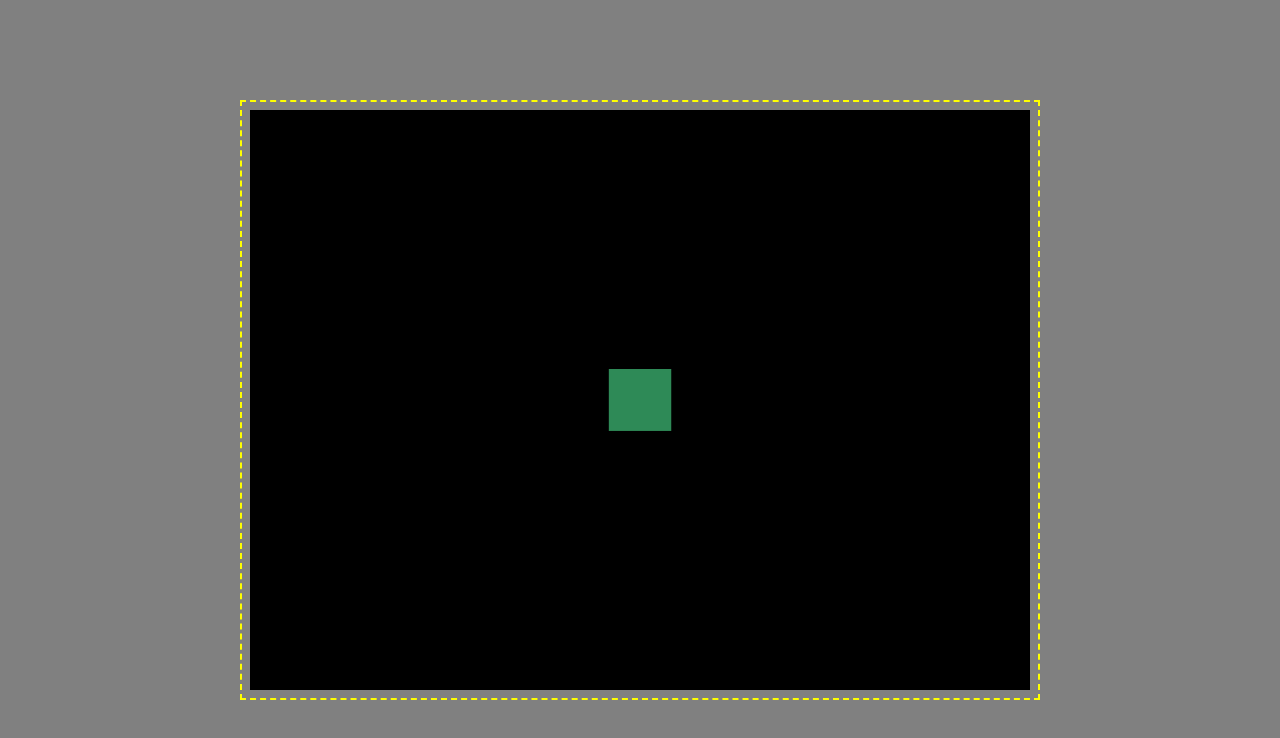
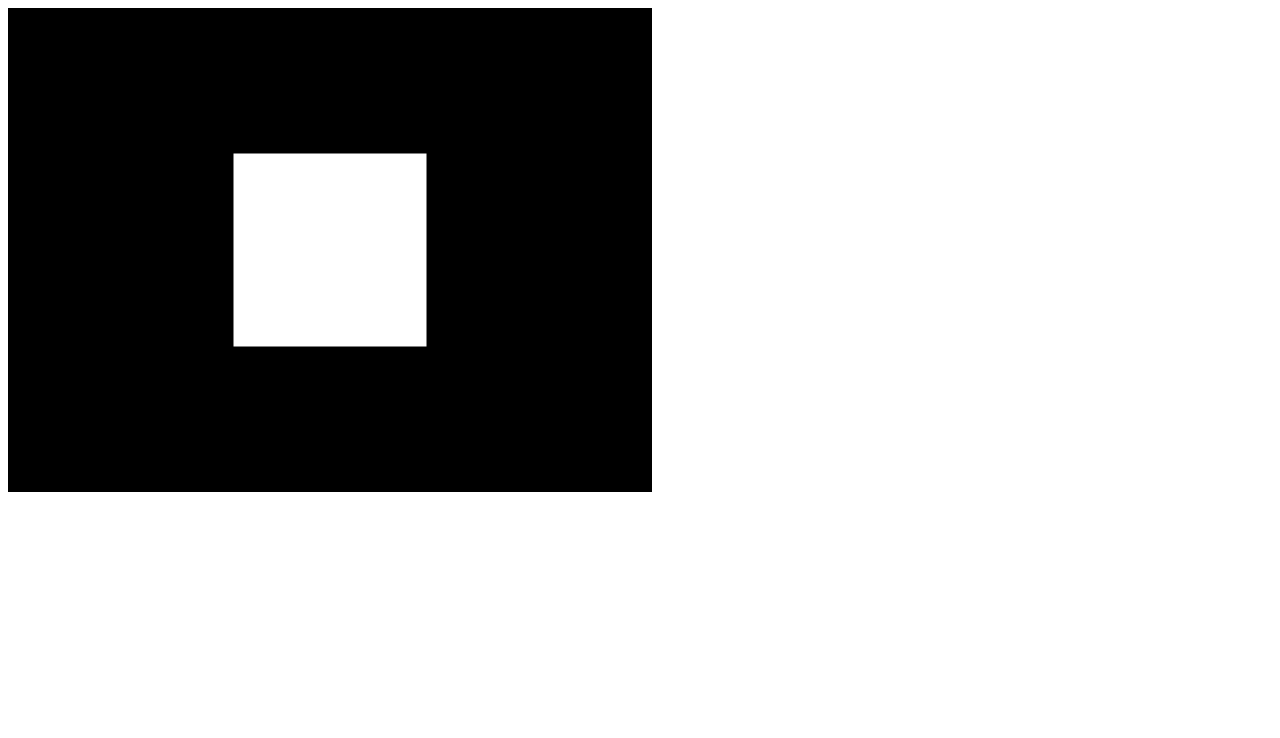
Before and after one commit to bluebrown/webgl-lab, a website built with webpack: page public/index.html in a window 1280 px wide. Built offline with nearby package versions, Linux system fonts and the light colour scheme.

Commit message:
use webpack to import gl-matrix

```diff
--- a/public/index.html
+++ b/public/index.html
@@ -6,41 +6,22 @@
     <meta http-equiv="X-UA-Compatible" content="IE=edge">
     <meta name="viewport" content="width=device-width, initial-scale=1.0">
     <title>Document</title>
-    <link rel="stylesheet" href="https://cdnjs.cloudflare.com/ajax/libs/modern-normalize/1.0.0/modern-normalize.min.css"
-        integrity="sha512-ISS7cAi1PEhQ8jnbJpJZMd29NlhNj4AWYyLOSp2CE/CsHxTCu+r+t0D2yoJudVrd0/8fTVPUVDzY5Tvli75u/g=="
-        crossorigin="anonymous" referrerpolicy="no-referrer" />
 
     <style>
-        body {
-            display: grid;
-            place-content: center;
-            height: 100vh;
-            background-color: gray;
+        canvas {
+            border: 2px solid black;
+            background-color: black;
         }
 
-        section {
-            height: 600px;
-            width: 800px;
-            padding: .5rem;
-            border: 2.5px yellow dashed;
-        }
-
-        canvas {
-            display: block;
-            width: 100%;
-            height: 100%;
+        video {
+            display: none;
         }
     </style>
 </head>
 
 <body>
-    <section>
-        <canvas id="screen"></canvas>
-    </section>
-
-    <script src="./index.js" type="module"></script>
-
-
+    <canvas id="glcanvas" width="640" height="480"></canvas>
+    <script src="./bundle.js" type="module"></script>
 </body>
 
 </html>
--- a/public/index.js
+++ /dev/null
@@ -1,68 +0,0 @@
-'use strict';
-const canvas = document.getElementById("screen");
-// set canvas size to same as in css in order to avoid stretching
-canvas.width = 800;
-canvas.height = 600;
-const gl = canvas.getContext('webgl2');
-if (gl) {
-    setup(gl);
-}
-function setup(gl) {
-    // initialize screen
-    gl.clearColor(0.0, 0.0, 0.0, 1.0);
-    gl.clear(gl.COLOR_BUFFER_BIT);
-    // create 2 shader objects
-    const vertexShader = gl.createShader(gl.VERTEX_SHADER);
-    const fragmentShader = gl.createShader(gl.FRAGMENT_SHADER);
-    if (!vertexShader || !fragmentShader)
-        return;
-    // add shader source code to shader objects
-    gl.shaderSource(vertexShader, `#version 100
-        void main() {
-            gl_Position = vec4(0.0, 0.0, 0.0, 1.0);
-            gl_PointSize = 64.0;
-        }`);
-    gl.shaderSource(fragmentShader, `#version 100
-        void main() {
-            gl_FragColor = vec4(0.18, 0.54, 0.34, 1.0);
-        }`);
-    // compile c code
-    gl.compileShader(fragmentShader);
-    gl.compileShader(vertexShader);
-    // create a new webgl program
-    const program = gl.createProgram();
-    if (!program)
-        return;
-    // attach the shader
-    gl.attachShader(program, vertexShader);
-    gl.attachShader(program, fragmentShader);
-    // link the program
-    gl.linkProgram(program);
-    // clean up shader objects
-    gl.detachShader(program, vertexShader);
-    gl.detachShader(program, fragmentShader);
-    gl.deleteShader(vertexShader);
-    gl.deleteShader(fragmentShader);
-    // check if program was successfully linked
-    if (!gl.getProgramParameter(program, gl.LINK_STATUS)) {
-        gl.useProgram(null);
-        if (program)
-            gl.deleteProgram(program);
-        console.log(gl.getProgramInfoLog(program));
-        return;
-    }
-    // initialize buffer
-    gl.enableVertexAttribArray(0);
-    const buffer = gl.createBuffer();
-    gl.bindBuffer(gl.ARRAY_BUFFER, buffer);
-    gl.vertexAttribPointer(0, 1, gl.FLOAT, false, 0, 0);
-    // start program and draw vertices
-    gl.useProgram(program);
-    gl.drawArrays(gl.POINTS, 0, 1);
-    // clean up
-    gl.useProgram(null);
-    if (buffer)
-        gl.deleteBuffer(buffer);
-    if (program)
-        gl.deleteProgram(program);
-}
--- a/src/index.ts
+++ b/src/index.ts
@@ -1,83 +1,248 @@
-'use strict'
-
-const canvas = document.getElementById("screen") as HTMLCanvasElement;
-
-// set canvas size to same as in css in order to avoid stretching
-canvas.width = 800;
-canvas.height = 600;
-
-const gl = canvas.getContext('webgl2');
-
-if (gl) {
-    setup(gl);
-}
-
-function setup(gl: WebGL2RenderingContext) {
-    // initialize screen
-    gl.clearColor(0.0, 0.0, 0.0, 1.0);
-    gl.clear(gl.COLOR_BUFFER_BIT);
-
-    // create 2 shader objects
-    const vertexShader = gl.createShader(gl.VERTEX_SHADER);
-    const fragmentShader = gl.createShader(gl.FRAGMENT_SHADER);
-    if (!vertexShader || !fragmentShader) return;
-
-    // add shader source code to shader objects
-    gl.shaderSource(vertexShader, `#version 100
-        void main() {
-            gl_Position = vec4(0.0, 0.0, 0.0, 1.0);
-            gl_PointSize = 64.0;
-        }`
-    );
-
-    gl.shaderSource(fragmentShader, `#version 100
-        void main() {
-            gl_FragColor = vec4(0.18, 0.54, 0.34, 1.0);
-        }`
-    );
-
-    // compile c code
-    gl.compileShader(fragmentShader);
-    gl.compileShader(vertexShader);
-
-    // create a new webgl program
-    const program = gl.createProgram();
-    if (!program) return;
-
-    // attach the shader
-    gl.attachShader(program, vertexShader);
-    gl.attachShader(program, fragmentShader);
-    // link the program
-    gl.linkProgram(program);
-
-    // clean up shader objects
-    gl.detachShader(program, vertexShader);
-    gl.detachShader(program, fragmentShader);
-    gl.deleteShader(vertexShader);
-    gl.deleteShader(fragmentShader);
+// gl-matrix is a high performance matrix library
+import { mat4 } from 'gl-matrix'
 
 
-    // check if program was successfully linked
-    if (!gl.getProgramParameter(program, gl.LINK_STATUS)) {
-        gl.useProgram(null);
-        if (program) gl.deleteProgram(program);
-        console.log(gl.getProgramInfoLog(program));
+main();
+
+//
+// Start here
+//
+function main() {
+
+
+    const canvas = document.querySelector('#glcanvas') as HTMLCanvasElement;
+    const gl = canvas.getContext('webgl');
+
+    // If we don't have a GL context, give up now
+
+    if (!gl) {
+        alert('Unable to initialize WebGL. Your browser or machine may not support it.');
         return;
     }
 
-    // initialize buffer
-    gl.enableVertexAttribArray(0);
-    const buffer = gl.createBuffer();
-    gl.bindBuffer(gl.ARRAY_BUFFER, buffer);
-    gl.vertexAttribPointer(0, 1, gl.FLOAT, false, 0, 0);
+    // Vertex shader program
 
-    // start program and draw vertices
-    gl.useProgram(program);
-    gl.drawArrays(gl.POINTS, 0, 1);
+    const vsSource = `
+    attribute vec4 aVertexPosition;
+    uniform mat4 uModelViewMatrix;
+    uniform mat4 uProjectionMatrix;
+    void main() {
+      gl_Position = uProjectionMatrix * uModelViewMatrix * aVertexPosition;
+    }
+  `;
 
-    // clean up
-    gl.useProgram(null);
-    if (buffer) gl.deleteBuffer(buffer);
-    if (program) gl.deleteProgram(program);
+    // Fragment shader program
 
+    const fsSource = `
+    void main() {
+      gl_FragColor = vec4(1.0, 1.0, 1.0, 1.0);
+    }
+  `;
+
+    // Initialize a shader program; this is where all the lighting
+    // for the vertices and so forth is established.
+    const shaderProgram = initShaderProgram(gl, vsSource, fsSource);
+    if (!shaderProgram) return;
+
+    // Collect all the info needed to use the shader program.
+    // Look up which attribute our shader program is using
+    // for aVertexPosition and look up uniform locations.
+    const programInfo = {
+        program: shaderProgram,
+        attribLocations: {
+            vertexPosition: gl.getAttribLocation(shaderProgram, 'aVertexPosition'),
+        },
+        uniformLocations: {
+            projectionMatrix: gl.getUniformLocation(shaderProgram, 'uProjectionMatrix'),
+            modelViewMatrix: gl.getUniformLocation(shaderProgram, 'uModelViewMatrix'),
+        },
+    };
+
+    // Here's where we call the routine that builds all the
+    // objects we'll be drawing.
+    const buffers = initBuffers(gl);
+
+    // Draw the scene
+    drawScene(gl, programInfo, buffers);
 }
+
+//
+// initBuffers
+//
+// Initialize the buffers we'll need. For this demo, we just
+// have one object -- a simple two-dimensional square.
+//
+function initBuffers(gl: WebGLRenderingContext) {
+
+    // Create a buffer for the square's positions.
+
+    const positionBuffer = gl.createBuffer();
+
+    // Select the positionBuffer as the one to apply buffer
+    // operations to from here out.
+
+    gl.bindBuffer(gl.ARRAY_BUFFER, positionBuffer);
+
+    // Now create an array of positions for the square.
+
+    const positions = [
+        1.0, 1.0,
+        -1.0, 1.0,
+        1.0, -1.0,
+        -1.0, -1.0,
+    ];
+
+    // Now pass the list of positions into WebGL to build the
+    // shape. We do this by creating a Float32Array from the
+    // JavaScript array, then use it to fill the current buffer.
+
+    gl.bufferData(gl.ARRAY_BUFFER,
+        new Float32Array(positions),
+        gl.STATIC_DRAW);
+
+    return {
+        position: positionBuffer,
+    };
+}
+
+//
+// Draw the scene.
+//
+function drawScene(gl: WebGLRenderingContext, programInfo: any, buffers: any) {
+    gl.clearColor(0.0, 0.0, 0.0, 1.0);  // Clear to black, fully opaque
+    gl.clearDepth(1.0);                 // Clear everything
+    gl.enable(gl.DEPTH_TEST);           // Enable depth testing
+    gl.depthFunc(gl.LEQUAL);            // Near things obscure far things
+
+    // Clear the canvas before we start drawing on it.
+
+    gl.clear(gl.COLOR_BUFFER_BIT | gl.DEPTH_BUFFER_BIT);
+
+    // Create a perspective matrix, a special matrix that is
+    // used to simulate the distortion of perspective in a camera.
+    // Our field of view is 45 degrees, with a width/height
+    // ratio that matches the display size of the canvas
+    // and we only want to see objects between 0.1 units
+    // and 100 units away from the camera.
+
+    const fieldOfView = 45 * Math.PI / 180;   // in radians
+    const can = gl.canvas as HTMLCanvasElement
+    const aspect = can.clientWidth / can.clientHeight;
+    const zNear = 0.1;
+    const zFar = 100.0;
+    const projectionMatrix = mat4.create();
+
+    // note: glmatrix.js always has the first argument
+    // as the destination to receive the result.
+    mat4.perspective(projectionMatrix,
+        fieldOfView,
+        aspect,
+        zNear,
+        zFar);
+
+    // Set the drawing position to the "identity" point, which is
+    // the center of the scene.
+    const modelViewMatrix = mat4.create();
+
+    // Now move the drawing position a bit to where we want to
+    // start drawing the square.
+
+    mat4.translate(modelViewMatrix,     // destination matrix
+        modelViewMatrix,     // matrix to translate
+        [-0.0, 0.0, -6.0]);  // amount to translate
+
+    // Tell WebGL how to pull out the positions from the position
+    // buffer into the vertexPosition attribute.
+    {
+        const numComponents = 2;
+        const type = gl.FLOAT;
+        const normalize = false;
+        const stride = 0;
+        const offset = 0;
+        gl.bindBuffer(gl.ARRAY_BUFFER, buffers.position);
+        gl.vertexAttribPointer(
+            programInfo.attribLocations.vertexPosition,
+            numComponents,
+            type,
+            normalize,
+            stride,
+            offset);
+        gl.enableVertexAttribArray(
+            programInfo.attribLocations.vertexPosition);
+    }
+
+    // Tell WebGL to use our program when drawing
+
+    gl.useProgram(programInfo.program);
+
+    // Set the shader uniforms
+
+    gl.uniformMatrix4fv(
+        programInfo.uniformLocations.projectionMatrix,
+        false,
+        projectionMatrix);
+    gl.uniformMatrix4fv(
+        programInfo.uniformLocations.modelViewMatrix,
+        false,
+        modelViewMatrix);
+
+    {
+        const offset = 0;
+        const vertexCount = 4;
+        gl.drawArrays(gl.TRIANGLE_STRIP, offset, vertexCount);
+    }
+}
+
+//
+// Initialize a shader program, so WebGL knows how to draw our data
+//
+function initShaderProgram(gl: WebGLRenderingContext, vsSource: string, fsSource: string) {
+    const vertexShader = loadShader(gl, gl.VERTEX_SHADER, vsSource);
+    const fragmentShader = loadShader(gl, gl.FRAGMENT_SHADER, fsSource);
+    if (!vertexShader || !fragmentShader) return null;
+
+    // Create the shader program
+
+    const shaderProgram = gl.createProgram();
+    if (!shaderProgram) return null;
+
+    gl.attachShader(shaderProgram, vertexShader);
+    gl.attachShader(shaderProgram, fragmentShader);
+    gl.linkProgram(shaderProgram);
+
+    // If creating the shader program failed, alert
+
+    if (!gl.getProgramParameter(shaderProgram, gl.LINK_STATUS)) {
+        alert('Unable to initialize the shader program: ' + gl.getProgramInfoLog(shaderProgram));
+        return null;
+    }
+
+    return shaderProgram;
+}
+
+//
+// creates a shader of the given type, uploads the source and
+// compiles it.
+//
+function loadShader(gl: WebGLRenderingContext, type: number, source: string) {
+    const shader = gl.createShader(type);
+    if (!shader) return null;
+
+    // Send the source to the shader object
+
+    gl.shaderSource(shader, source);
+
+    // Compile the shader program
+
+    gl.compileShader(shader);
+
+    // See if it compiled successfully
+
+    if (!gl.getShaderParameter(shader, gl.COMPILE_STATUS)) {
+        alert('An error occurred compiling the shaders: ' + gl.getShaderInfoLog(shader));
+        gl.deleteShader(shader);
+        return null;
+    }
+
+    return shader;
+}
--- a/tsconfig.json
+++ b/tsconfig.json
@@ -2,11 +2,10 @@
   "compilerOptions": {
     "incremental": true,
     "target": "es2018",
-    "module": "es2015",
+    "module": "commonjs",
     "declaration": false,
     "declarationMap": false,
-    "sourceMap": false,
-    //"outFile": "./public/index.js",
+    "sourceMap": true,
     "outDir": "./public",
     "rootDir": "./src",
     "tsBuildInfoFile": "./.vscode/ts.build.info",
```
Also changed, not shown: package.json (+10 -9 lines), server.js (deleted, +0 -13 lines), webpack.config.js (added, +29 -0 lines), public/bundle.js (added), 1 other file.
